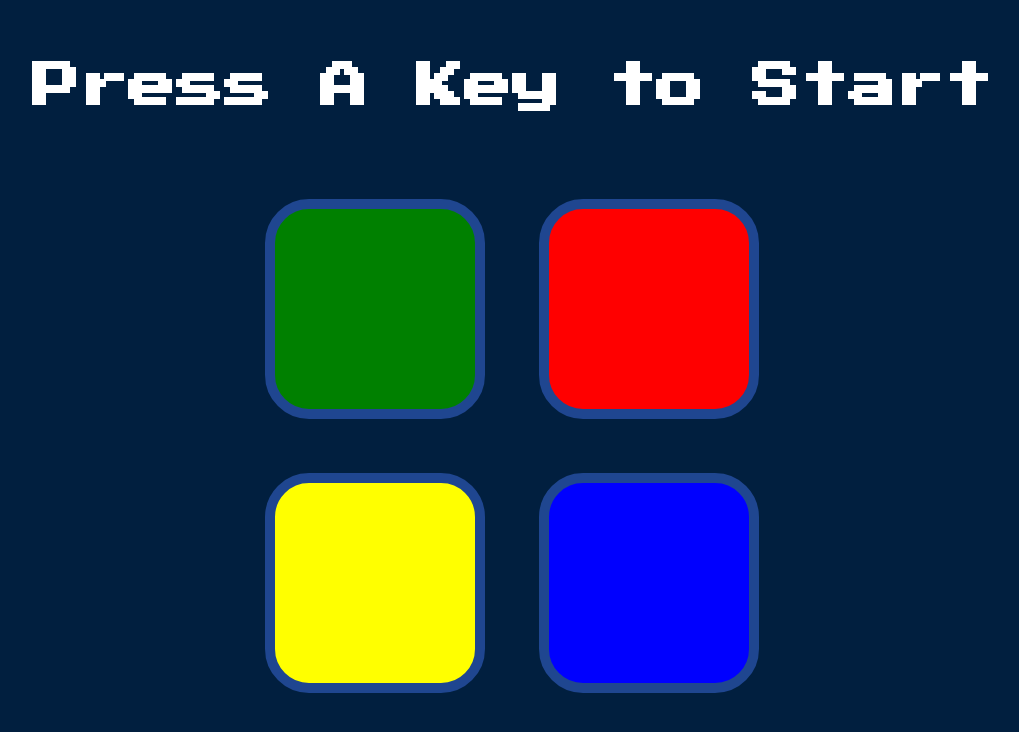
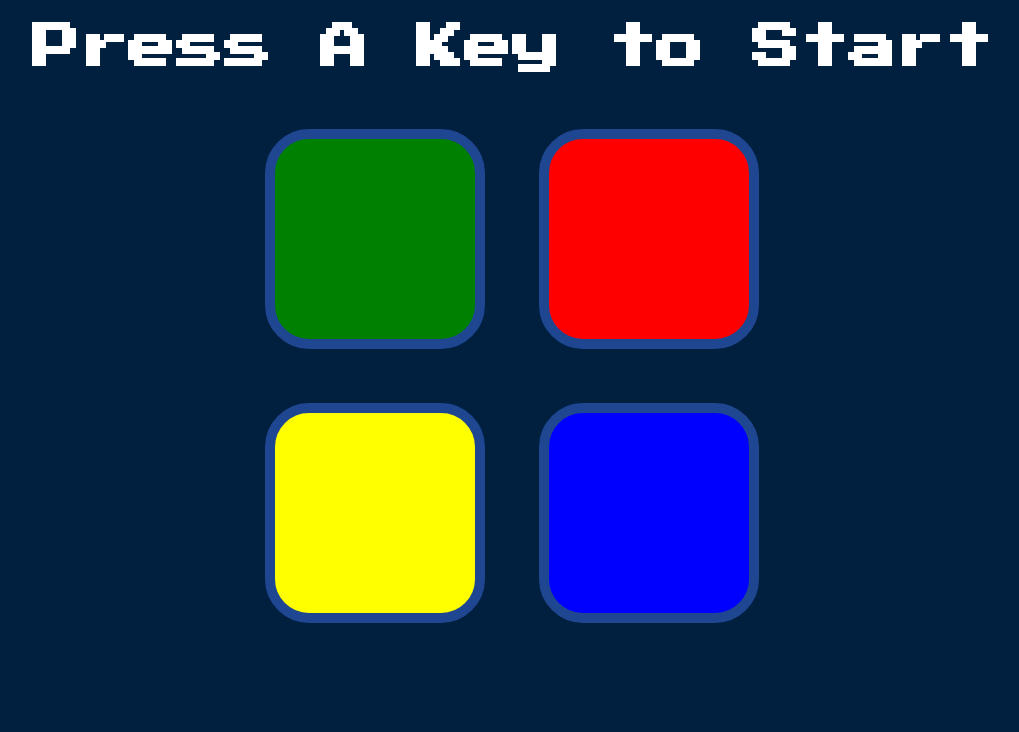
Before and after one commit to mishra-sankalp/simon_game, a plain HTML site: page index.html in a window 1280 px wide. Shown: the whole page, without its empty margins (128-1147 px from the left). Drawn offline with nearby package versions, Linux system fonts and the light colour scheme.

Commit message:
Update styles.css

```diff
--- a/styles.css
+++ b/styles.css
@@ -7,7 +7,7 @@ body {
 #level-title {
   font-family: 'Press Start 2P', cursive;
   font-size: 3rem;
-  margin:  5%;
+  margin-top:1.5rem ;
   color: #fff;
 }
 
```
